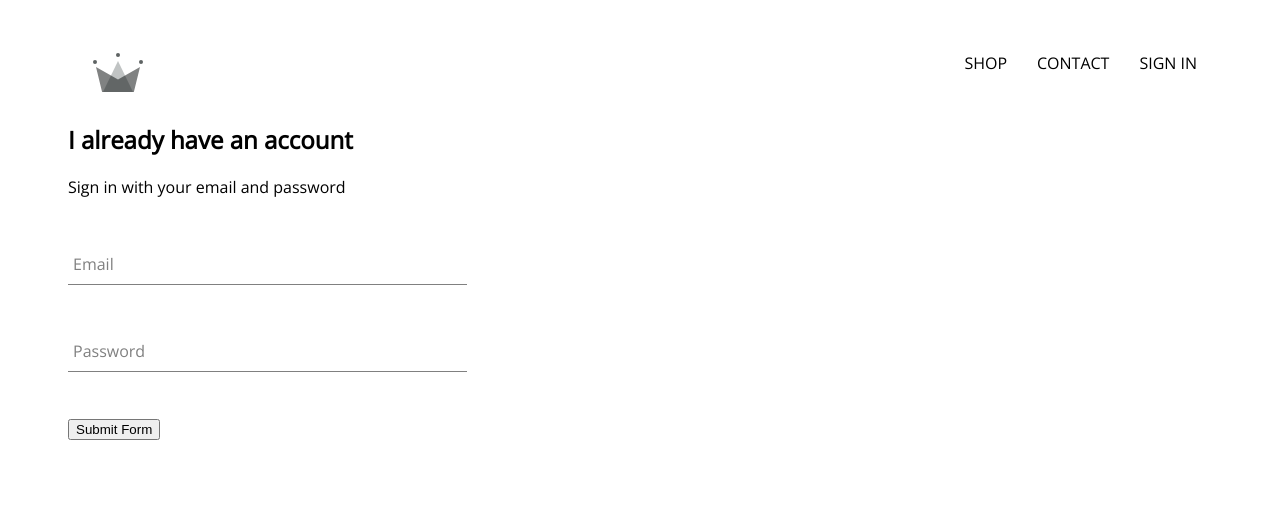
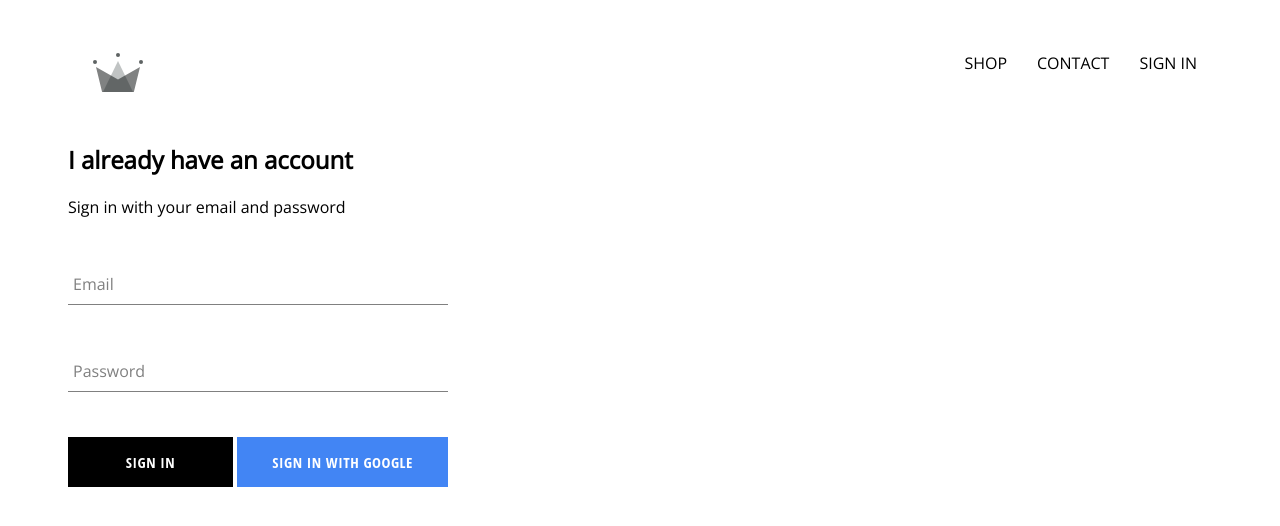
Before and after one commit to duyng219/crwn-clothing, a React (Create React App) app: page /signin in a window 1280 px wide. Shown: the top 526 px of the page. Built offline with nearby package versions, Linux system fonts and the light colour scheme; no server answers.

Commit message:
integrated firebase into application, create sign in with sign in

```diff
--- a/package.json
+++ b/package.json
@@ -6,6 +6,7 @@
     "@testing-library/jest-dom": "^5.16.4",
     "@testing-library/react": "^13.2.0",
     "@testing-library/user-event": "^13.5.0",
+    "firebase": "^9.8.0",
     "node-sass": "^7.0.1",
     "react": "^17.0.2",
     "react-dom": "^17.0.2",
--- a/src/App.css
+++ b/src/App.css
@@ -7,3 +7,7 @@
   text-decoration: none;
   color: black;
 }
+
+* {
+  box-sizing: border-box;
+}
--- a/src/App.js
+++ b/src/App.js
@@ -1,3 +1,4 @@
+import React from 'react';
 import './App.css';
 import { Route, Routes } from "react-router-dom";
 
@@ -5,11 +6,35 @@
 import ShopPage from './pages/shop/shop.component';
 import SignInAndSignUpPage from './pages/sign-in-and-sign-up/sign-up.component';
 import Header from './components/header/header.components';
+import { auth } from './firebase/firebase.utils';
 
-function App() {
+class App extends React.Component {
+  constructor() {
+    super();
+
+    this.state = {
+      currentUser: null
+    }
+  }
+
+  unsubscribeFromAuth = null
+
+  componentDidMount() {
+    this.unsubscribeFromAuth = auth.onAuthStateChanged( user => {
+      this.setState({ currentUser: user })
+
+      console.log(user);
+    })
+  }
+
+  componentWillUnmount() {
+    this.unsubscribeFromAuth()
+  }
+
+  render() {
     return (
       <div>
-      <Header/>
+        <Header currentUser={this.state.currentUser}/>
         <Routes>
           <Route exact path='/' element={<HomePage/>}/>
           <Route path='/shop' element={<ShopPage/>}/>
@@ -19,4 +44,6 @@
     );
   }
 
+}
+
 export default App;
--- a/src/components/custom-button/custom-button.component.jsx
+++ b/src/components/custom-button/custom-button.component.jsx
@@ -1,10 +1,12 @@
 import React from 'react'
 
-const CustomButton = ({ children, ...otherProps}) => {
+import './custom-button.styles.scss'
+
+const CustomButton = ({ children, isGoogleSignIn, ...otherProps}) => {
     return (
-        <div className='custom-button' {...otherProps}>
+        <button className={`${isGoogleSignIn ? 'google-sign-in': ''} custom-button`} {...otherProps}>
             {children}
-        </div>
+        </button>
     )
 }
 
--- a/src/components/custom-button/custom-button.styles.scss
+++ b/src/components/custom-button/custom-button.styles.scss
@@ -13,10 +13,20 @@
     font-weight: bolder;
     border: none;
     cursor: pointer;
+    transition: 0.3s;
 
     &:hover {
         background-color: white;
         color: black;
         border: 1px solid black;
     }
+    &.google-sign-in {
+        background-color: #4285f4;
+        color: white;
+
+        &:hover {
+            background-color: #357ae8;
+            border: none;
+        }
+    }
 }
--- a/src/components/header/header.components.jsx
+++ b/src/components/header/header.components.jsx
@@ -1,11 +1,13 @@
 import React from 'react'
 import { Link } from 'react-router-dom'
+
+import { auth } from '../../firebase/firebase.utils'
 
 import {ReactComponent as Logo} from '../../assets/crown.svg'
 
 import './header.styles.scss'
 
-const Header = () => {
+const Header = ({ currentUser }) => {
     return (
         <div className='header'>
             <Link className='logo-container' to='/'>
@@ -14,7 +16,11 @@
             <div className='options'>
                 <Link className='option' to='/shop'>SHOP</Link>
                 <Link className='option' to='/shop'>CONTACT</Link>
-                <Link className='option' to='/signin'>SIGN IN</Link>
+                {
+                    currentUser
+                    ? <div className='option' onClick={() => auth.signOut()}> SIGN OUT </div>
+                    : <Link className='option' to='/signin'>SIGN IN</Link>
+                }
             </div>
         </div>
     )
--- a/src/components/header/header.styles.scss
+++ b/src/components/header/header.styles.scss
@@ -20,6 +20,7 @@
 
         .option {
             padding: 10px 15px;
+            cursor: pointer;
         }
     }
 }
--- a/src/components/sign-in/sign-in.component.jsx
+++ b/src/components/sign-in/sign-in.component.jsx
@@ -1,6 +1,9 @@
 import React from "react";
 
 import FormInput from "../form-input/form-input.component";
+import CustomButton from "../custom-button/custom-button.component";
+
+import { signInWithGoogle } from "../../firebase/firebase.utils";
 
 import './sign-in.styles.scss'
 
@@ -48,8 +51,10 @@
                 label="Password"
                 required
             />
-
-            <input type="submit" value="Submit Form" />
+            <div className="buttons">
+                <CustomButton type="submit"> Sign in </CustomButton>
+                <CustomButton onClick={signInWithGoogle} isGoogleSignIn>Sign in with Google</CustomButton>
+            </div>
             </form>
         </div>
         );
--- a/src/components/sign-in/sign-in.styles.scss
+++ b/src/components/sign-in/sign-in.styles.scss
@@ -1,3 +1,14 @@
 .sign-in {
-    width: 30vw;
+    width: 380px;
+    display: flex;
+    flex-direction: column;
+
+    .title {
+        margin: 10px 0;
+    }
+
+    .buttons {
+        display: flex;
+        justify-content: space-between;
+    }
 }
--- /dev/null
+++ b/src/firebase/firebase.utils.js
@@ -0,0 +1,24 @@
+import firebase from 'firebase/compat/app'
+import 'firebase/compat/firestore'
+import 'firebase/compat/auth'
+
+const config = {
+    apiKey: "AIzaSyB9SQhDPfrrKtwjNle_vdsJquuGwjY1LCM",
+    authDomain: "crwn-db-c0c02.firebaseapp.com",
+    projectId: "crwn-db-c0c02",
+    storageBucket: "crwn-db-c0c02.appspot.com",
+    messagingSenderId: "553918030682",
+    appId: "1:553918030682:web:621e3bcb3dbd882d278963",
+    measurementId: "G-17GTK3QBF0"
+}
+
+firebase.initializeApp(config)
+
+export const auth = firebase.auth()
+export const firestore = firebase.firestore()
+
+const provider = new firebase.auth.GoogleAuthProvider()
+provider.setCustomParameters({ prompt: 'select_account' })
+export const signInWithGoogle = () => auth.signInWithPopup(provider)
+
+export default firebase
```
Also changed, not shown: 1 other file (tests, documents, lock files or other folders). Lines whose indentation alone changed are shown as unchanged.
